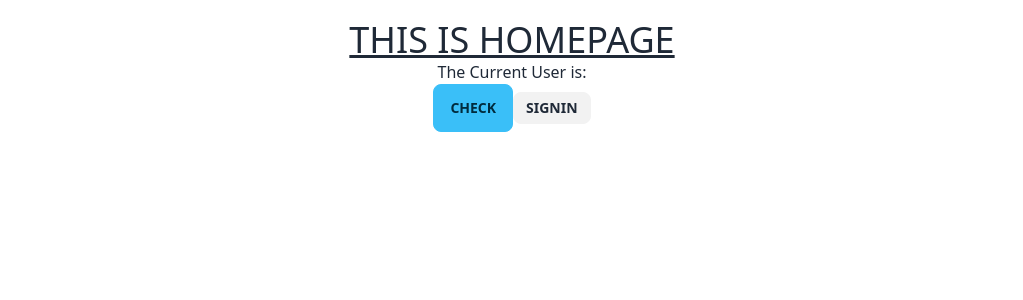
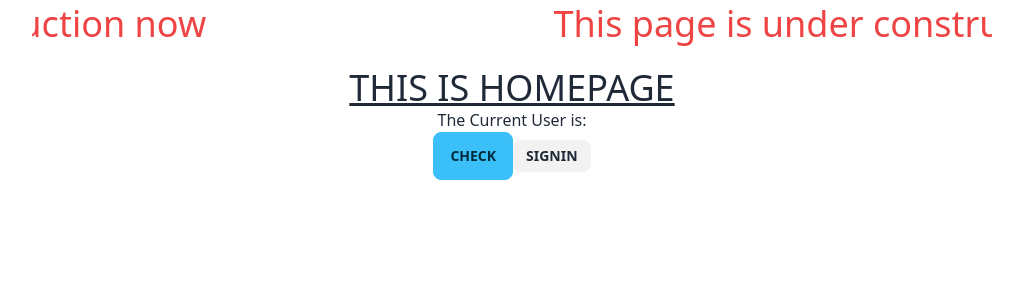
Before and after one commit to Niamul-Hasan/Greenway_web_UI, a React (Vite) app: page / in a window 1280 px wide. Shown: the top 300 px of the page, without its empty margins (128-1151 px from the left). Built offline with nearby package versions, Linux system fonts and the light colour scheme; no server answers.

Commit message:
react marqee is installed

```diff
--- a/package.json
+++ b/package.json
@@ -15,6 +15,7 @@
     "react": "^18.2.0",
     "react-daisyui": "^4.1.2",
     "react-dom": "^18.2.0",
+    "react-fast-marquee": "^1.6.2",
     "react-hook-form": "^7.47.0",
     "react-icons": "^4.11.0",
     "react-phone-number-input": "^3.3.7",
--- a/src/Components/Pages/Home/Home.jsx
+++ b/src/Components/Pages/Home/Home.jsx
@@ -1,6 +1,7 @@
 import { useNavigate } from "react-router-dom";
 import { AuthContext } from "../../Context/UserContext";
 import { useContext } from "react";
+import ScrollingText from "./ScrollingText";
 
 const Home = () => {
     const navigate = useNavigate();
@@ -24,6 +25,8 @@ const Home = () => {
         }
     }
     return (
+        <div>
+            <ScrollingText></ScrollingText>
             <div className='text-center my-5'>
                 <h1 className="text-4xl uppercase underline">This is homepage</h1>
                 <h1>The Current User is:{user?.email || user?.phoneNumber}</h1>
@@ -33,6 +36,7 @@ const Home = () => {
                 {user ? <button onClick={signOut} className="btn btn-sm">SignOut</button>
                     : <button onClick={handleClick} className="btn btn-sm">SignIn</button>}
             </div>
+        </div>
     );
 };
 
--- /dev/null
+++ b/src/Components/Pages/Home/ScrollingText.jsx
@@ -0,0 +1,19 @@
+import Marquee from "react-fast-marquee";
+const ScrollingText = () => {
+
+    return (
+        <div>
+            <div className="w-3/4 mx-auto">
+                <Marquee
+                    // style={{ height: "200px" }}
+                    className="text-4xl text-red-500 h-12"
+                    pauseOnHover={true}
+                    speed={80}>
+                    This page is under construction now
+                </Marquee>
+            </div>
+        </div>
+    );
+};
+
+export default ScrollingText;
--- a/src/Components/Routes/Routes.jsx
+++ b/src/Components/Routes/Routes.jsx
@@ -39,6 +39,7 @@ const router = createBrowserRouter([{
             element: <PhoneSignUp></PhoneSignUp>
         },
 
+
     ]
 
 }]);
```
Also changed, not shown: 1 other file (tests, documents, lock files or other folders). Lines whose indentation alone changed are shown as unchanged.
